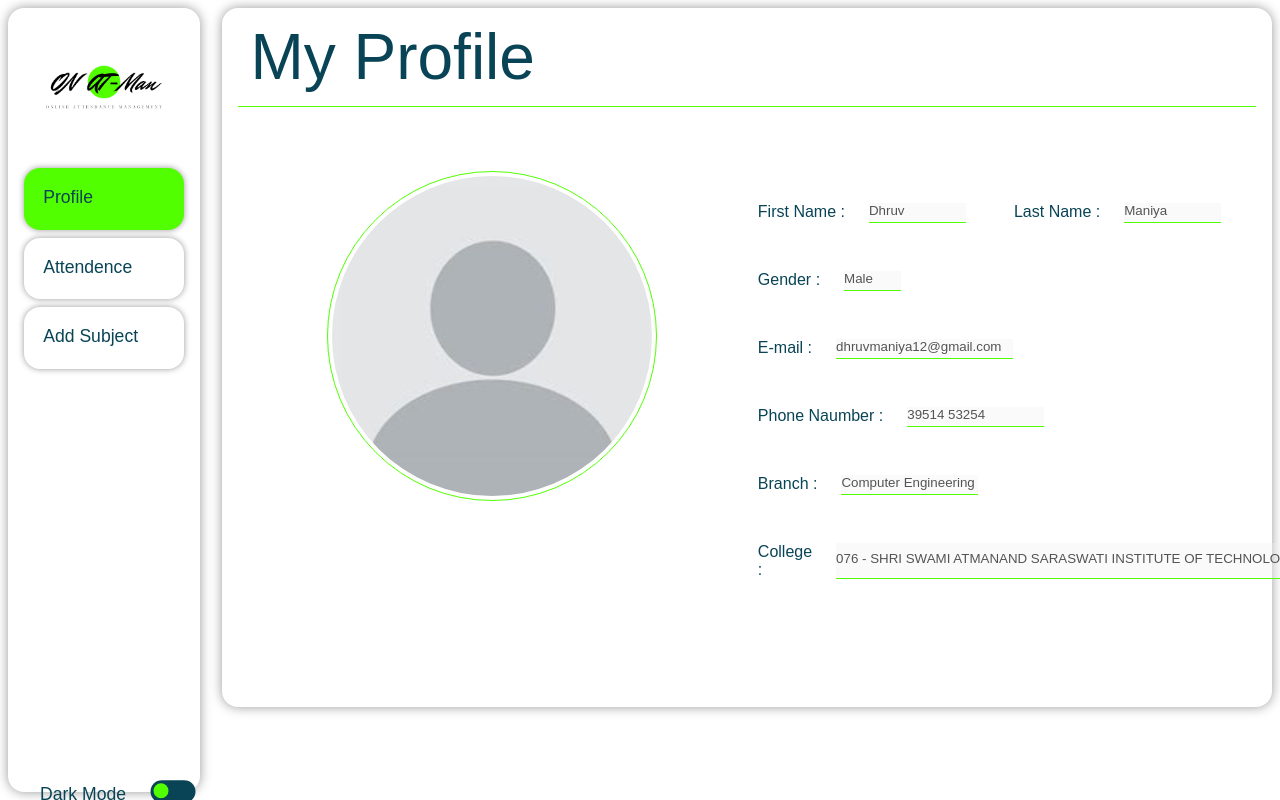
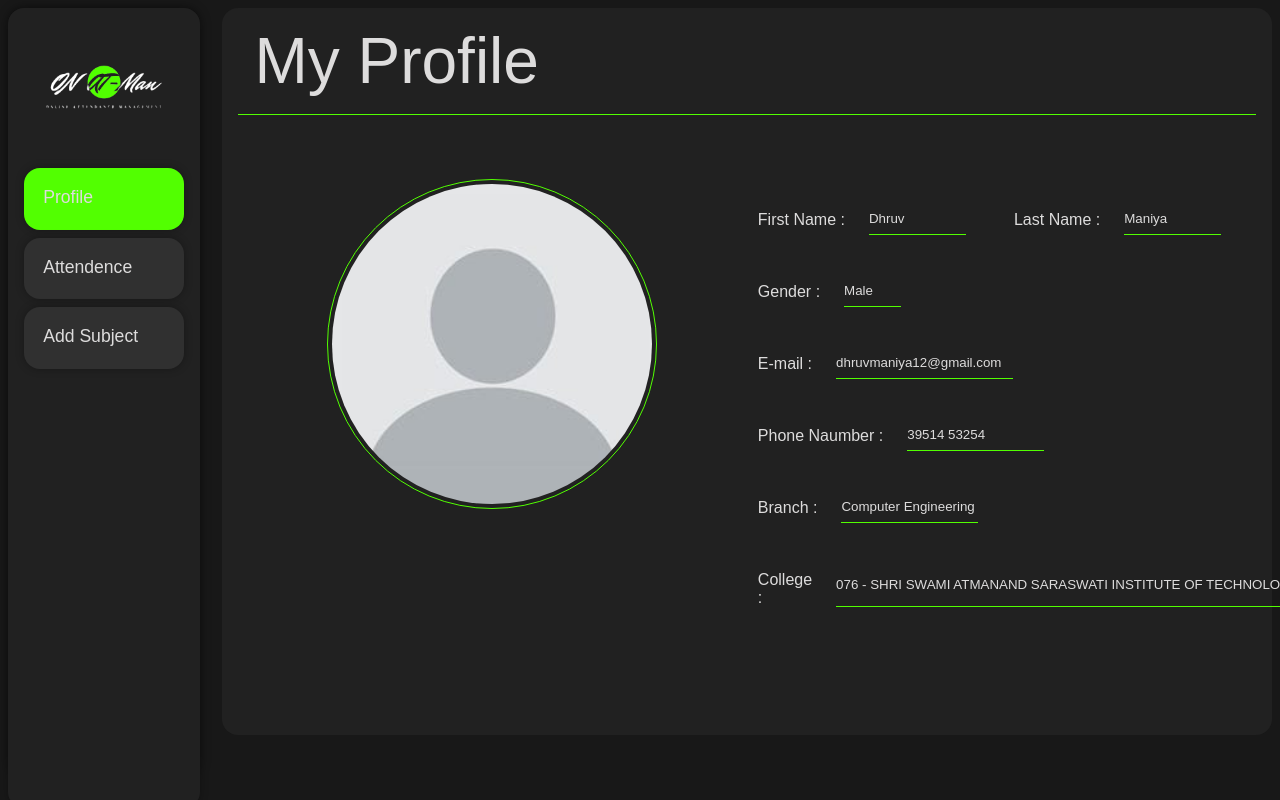
Before and after one commit to DhruvManiya/On-At-Man, a Vue app in the folder On-At-Man/: page /profile in a window 1280 px wide. Shown: the top 800 px of the page. Built offline with nearby package versions, Linux system fonts and the light colour scheme.

Commit message:
complete

```diff
--- a/On-At-Man/src/App.vue
+++ b/On-At-Man/src/App.vue
@@ -38,11 +38,13 @@ export default {
 html{
     --border-color: #dddddd;
     --green-color:#52ff01;
-    --font-color:#094456;
-    --background-color: rgb(255, 255, 255);
+    --font-color:#dddcdc;
+    --background-color: #181818;
     --highlited-li: #52ff01;
     --hovered-li: rgba(2,255,1,0.1);
-    --box-shadow: #999;
+    --section-background: #212121;
+    --li-background:#303030;
+    --box-shadow: rgba(0,0,0,0.3);
   }
 
   body{
@@ -74,7 +76,7 @@ html{
   .nevbar{
     background-color: var(--background-color);
     width: 15%;
-    height: 98vh;
+    height: 96vh;
     position: fixed;
     border-radius: 1rem;
     box-shadow: 0 0 0.7rem var(--box-shadow);
--- a/On-At-Man/src/pages/NotFound.vue
+++ b/On-At-Man/src/pages/NotFound.vue
@@ -40,6 +40,7 @@ div{
     height: 100vh;
     position: absolute;
     width: 80%;
+    background-color: var(--background-color);
 
 
 }
--- a/On-At-Man/src/pages/Profile/MyProfile.vue
+++ b/On-At-Man/src/pages/Profile/MyProfile.vue
@@ -55,10 +55,10 @@ export default {
   width: 100%;
   height: auto;
   padding-bottom: 10vh;
-  box-shadow: 0 0 0.7rem var(--box-shadow);
   transform: translateX(-0.5rem);
   border-radius: 1rem;
   margin: 0.5rem 0;
+  background-color: var(--section-background);
 
 }
 
@@ -69,7 +69,7 @@ section{
 
 h1 {
   font-size: 4rem;
-  padding: 0.75rem;
+  padding: 1rem;
   margin: 0.5rem 1rem 1rem 1rem;
   font-weight: 1;
   border-bottom: 1px solid var(--green-color);
@@ -77,9 +77,10 @@ h1 {
 
 
 input{
-  padding-bottom: 0.25rem;
+  padding-bottom: 0.5rem;
   border: none;
   border-bottom: 1px solid var(--green-color);
+  background: transparent;
 
 
 }
@@ -88,6 +89,7 @@ input:disabled{
   -webkit-user-select: none;
   -ms-user-select: none;
   user-select: none;
+  color: var(--font-color);
 
 }
 
--- a/On-At-Man/src/pages/addSub/AddData.vue
+++ b/On-At-Man/src/pages/addSub/AddData.vue
@@ -49,7 +49,9 @@ export default{
                 numberTo:this.numberTo,
             };
             this.$emit('save-data',formData);
-    },
+
+
+    }
 
   }
 
@@ -63,6 +65,8 @@ input{
   padding-bottom: 0.25rem;
   border: none;
   border-bottom: 1px solid var(--green-color);
+  background-color: transparent;
+  color: var(--font-color);
 }
 
 .form-container{
--- a/On-At-Man/src/pages/addSub/AddSubject.vue
+++ b/On-At-Man/src/pages/addSub/AddSubject.vue
@@ -34,10 +34,11 @@ export default {
   width: 100%;
   height: auto;
   padding-bottom: 10vh;
-  box-shadow: 0 0 0.7rem var(--box-shadow);
   transform: translateX(-0.5rem);
   border-radius: 1rem;
   margin: 0.5rem 0;
+  background-color: var(--section-background);
+  box-shadow: 0 0 0.5rem var(--box-shadow);
 
 }
 h1 {
--- a/On-At-Man/src/pages/attendance/AttendenceSheet.vue
+++ b/On-At-Man/src/pages/attendance/AttendenceSheet.vue
@@ -45,10 +45,12 @@ section {
   width: 100%;
   height: auto;
   padding-bottom: 10vh;
-  box-shadow: 0 0 0.7rem var(--box-shadow);
   transform: translateX(-0.5rem);
   border-radius: 1rem;
   margin: 0.5rem 0;
+  background-color: var(--section-background);
+  box-shadow: 0 0 0.5rem var(--box-shadow);
+
 }
 
 h1 {
@@ -65,8 +67,10 @@ li {
   padding: 1rem;
   margin: 2rem 1.5rem;
   border-radius: 1rem;
-  box-shadow: 0 0 0.4rem var(--box-shadow);
   display: flex;
   justify-content: space-between;
+  background-color: var(--li-background);
+  box-shadow: 0 0 0.5rem var(--box-shadow);
+
 }
 </style>
--- a/On-At-Man/src/ui/TheNavebar.vue
+++ b/On-At-Man/src/ui/TheNavebar.vue
@@ -1,25 +1,13 @@
 <template>
     <section>
-        <div class="logo"><router-link to="/attendance"><img src="../images/ON_AT-Man-removebg-preview.png"></router-link></div>
+        <div class="logo"><router-link to="/attendance"><img src="../images/ON_AT-Man_DarkMode-removebg-preview.png"></router-link></div>
         <ul>
             <router-link to="/profile"><li> Profile </li></router-link>
             <router-link to="/attendance"><li> Attendence </li></router-link>
             <router-link to="/addSubject"><li> Add Subject </li></router-link>
         </ul>
-        <div class="mode">
-           <p> Dark Mode </p>
-           <toggle-button></toggle-button>
-        </div>
     </section>
 </template>
-
-<script>
-import ToggleButton from './ToggleButton.vue'
-export default {
-  components: { ToggleButton },
-
-}
-</script>
 
 <style scoped>
 
@@ -37,15 +25,20 @@ section{
     display: flex;
     flex-direction: column;
     justify-content: space-around;
+    background-color: var(--section-background);
+    border-radius: 1rem;
+    box-shadow: 0 0 0.5rem var(--box-shadow);
+
 }
 
 li{
+    background-color: var(--li-background);
     list-style: none;
     height: 2.15rem;
     padding: 1.2rem 10% 0.5rem 10%;
     margin: 0 1rem;
     border-radius: 1rem;
-    box-shadow: 0 0 0.4rem var(--box-shadow);
+    box-shadow: 0 0 0.5rem var(--box-shadow);
 
 }
 
@@ -87,9 +80,4 @@ li:hover{
     background-color: var(--hovered-li);
 }
 
-.mode{
-    display: flex;
-    transform: translateY(-1.5rem);
-
-}
 </style>
```
Lines whose indentation alone changed are shown as unchanged.
